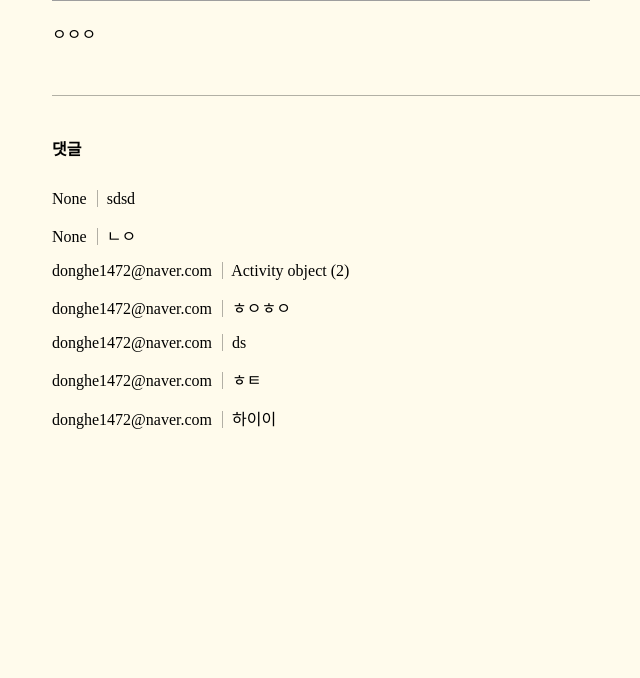
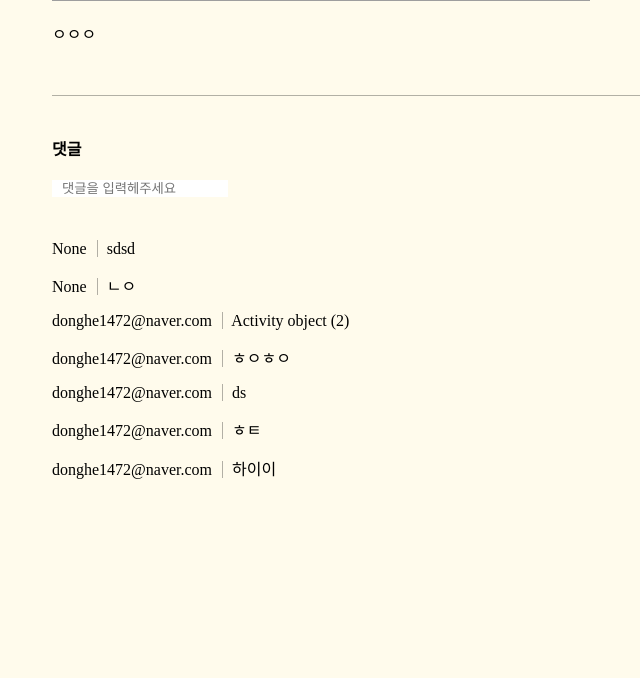
Before and after one commit to sanghee01/eniac-website, a Django app: page /2 in a window 1280 px wide. Shown: the part 748-1426 px from the top of the page, without its empty margins (204-844 px from the left). Run offline with Django 3.2, Linux system fonts and the light colour scheme; a user stored in the database is signed in; data comes from the database, SQL or seed files in the repository; both versions use the stored data as it was after the commit; some libraries are stand-ins or nearby versions; some web fonts are replaced; grey boxes are pictures that could not be loaded.

Commit message:
[Feat]댓글 create obj 구현중

```diff
--- a/activities/forms.py
+++ b/activities/forms.py
@@ -52,7 +52,6 @@ class CreateActivityForm(forms.ModelForm):
             "semester": "학기",
             "thumnail_img": "이미지첨부",
             "tag": "태그",
-
         }
 
     def save(self, *args, **kwargs):
--- a/activities/views.py
+++ b/activities/views.py
@@ -113,18 +113,16 @@ class EditActivityView(UpdateView):
 
 def comment_create(request, pk):
     if request.user.is_authenticated:
-        # POST 요청인지 인증이 된 사용자인지를 처리해주고, 관계를 이을 article을 불러온다.
         article = get_object_or_404(models.Activity, pk=pk)
         comment_form = forms.CreateCommentForm(request.POST)
-        #  form에 작성된 데이터가 유효한지 검사하고 유효하다면 저장해준다
         if comment_form.is_valid():
-            comment = get_object_or_404(commit=False)
-            comment.article = article
-            comment.user= request.user
+            comment = comment_form.save(commit=False)
+            comment.activities = article
+
+            comment.user = request.user
             comment.save()
-        return
-
-    return redirect('activity:detail', article.pk)
+        return redirect('activity:detail', article.pk)
+    return redirect('activity:activities')
 
 
 
@@ -136,8 +134,9 @@ class DetailActivity(DetailView):
         # 기본 구현을 호출해 context를 가져온다.
         context = super(DetailActivity, self).get_context_data(**kwargs)
         # 여기에 각자 id를 어떻게 내보내지?
-        #
-
+        context['form'] = forms.CreateCommentForm(initial={
+            'text': '댓글을 입력해주세요.',	# textfield에 value값 설정.
+        })
         abc = models.Activity.objects.filter(id=self.kwargs['pk'])[0]
         # 모든 책을 쿼리한 집합을 context 객체에 추가한다.
         context['comment'] = abc.comm.all()
--- a/static/css/activities/act-cont.css
+++ b/static/css/activities/act-cont.css
@@ -57,7 +57,7 @@
     padding-bottom: 10px;
     font-weight: 600;
     text-align: left;
-    margin-bottom: 20px;
+    margin-bottom: 10px;
 }
 
 .activity__comment {
@@ -92,7 +92,6 @@ li {
 .activity__comment-input {
     width: 100%;
     height: 40px;
-    border: 2px solid rgba(0, 0, 0, 0.2);
     margin: auto;
     display: flex;
     margin-bottom: 20px;
--- a/templates/activities/activity_detail.html
+++ b/templates/activities/activity_detail.html
@@ -36,11 +36,19 @@
             <img src="{{activity.get_photo_url}}" alt="" />
             <div class="notice-detail__text">{{activity.desc}}</div>
         </div>
-        <a class="activity__comment-tog">댓글 </a> {% for abc in comment %}
+        <a class="activity__comment-tog">댓글 </a>
+        <div class="activity__comment-input">
+            {% if request.user.is_authenticated %}
+            <form action="{% url 'activity:comments_create' activity.pk %}" method="POST">
+                {% csrf_token %} {% for field in form %}{{field}}{% endfor %}
+            </form>
+            {% endif %}
+        </div>
+        {% for abc in comment %}
         <li class="activity__comment-list">
             <span class="activity__comment-name">{{abc.user}}</span>
 
-            <span class="ctivity__comment-cont">{{abc.desc}}</span>
+            <span class="activity__comment-cont">{{abc.desc}}</span>
         </li>
         {% endfor %}
     </main>
```
Also changed, not shown: db.sqlite3.
